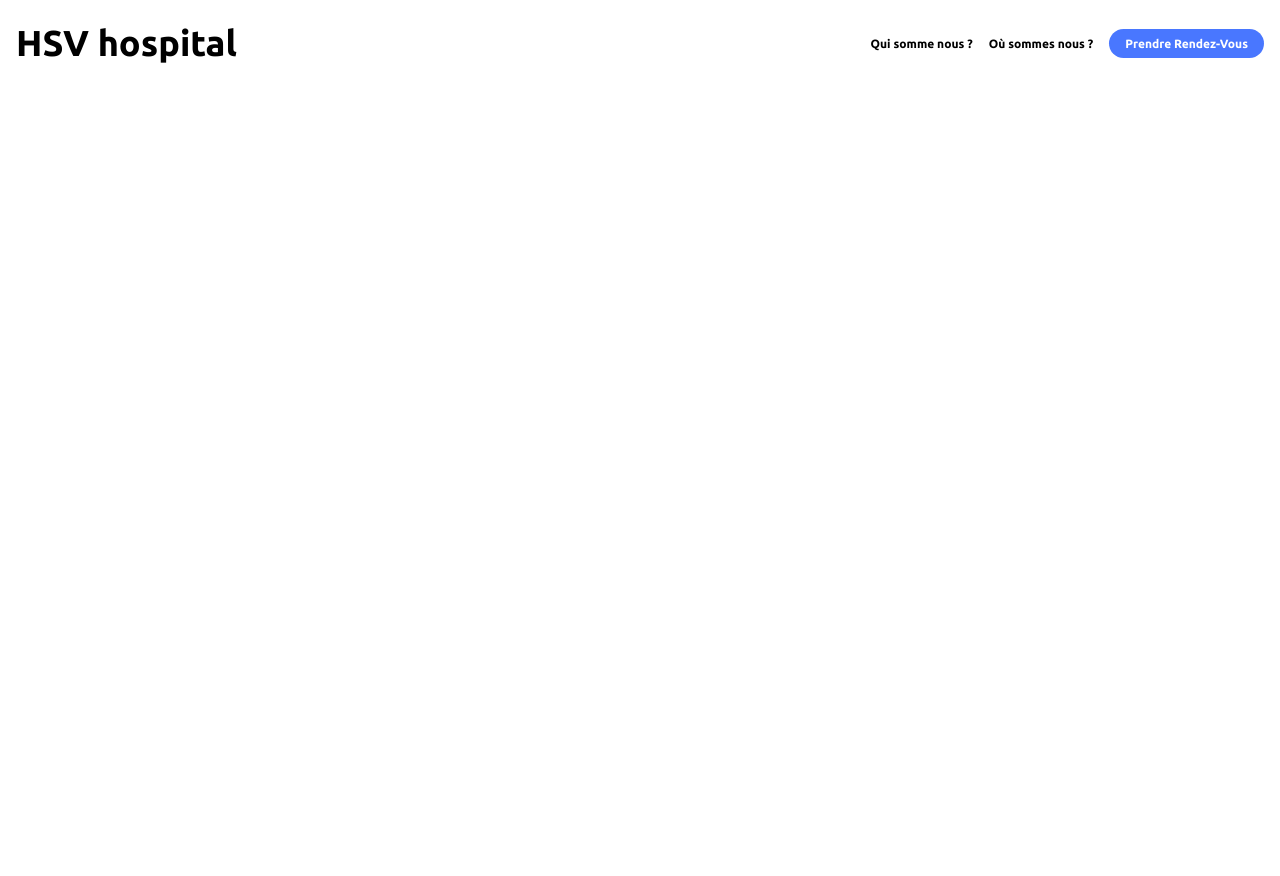
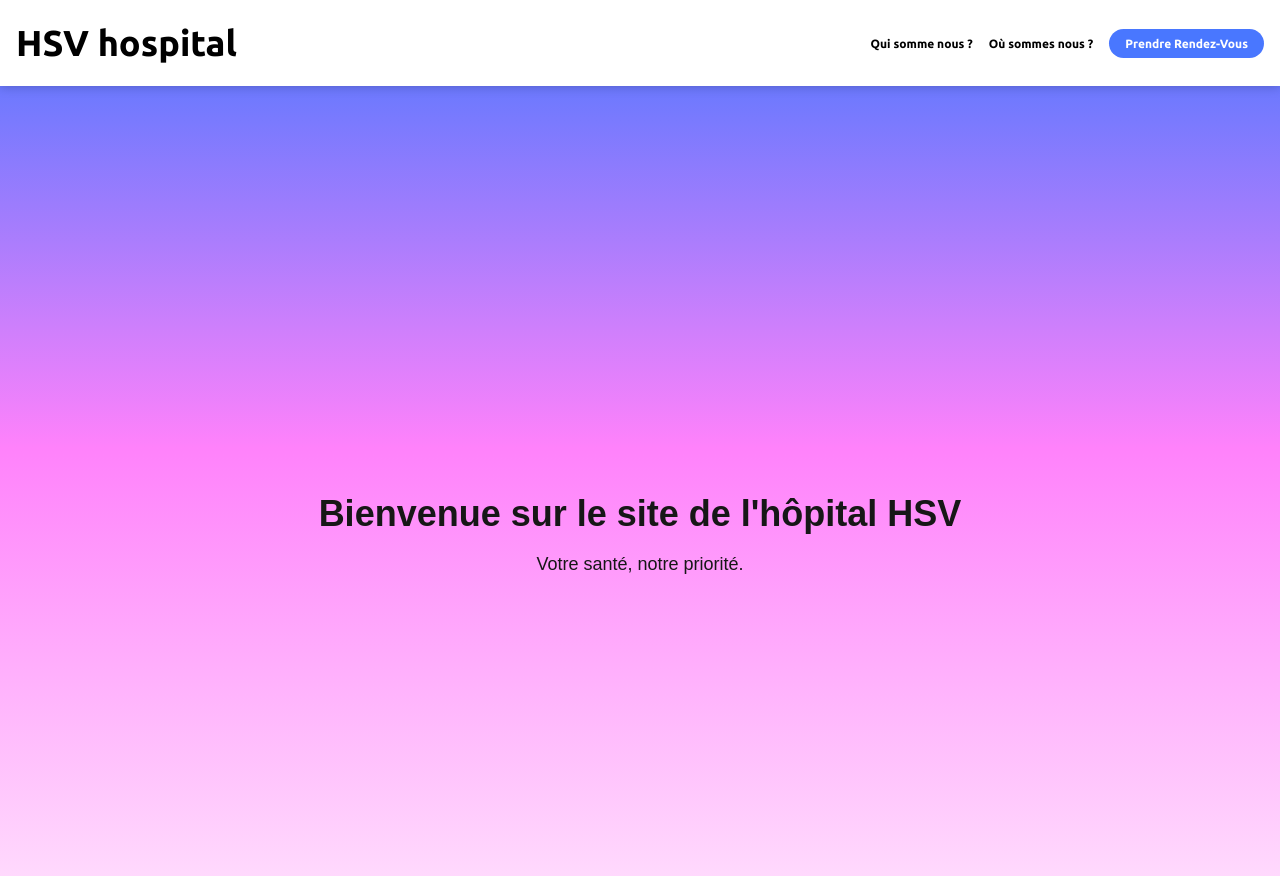
Before and after one commit to SeaFlyCode/HSV, a Next.js app in the folder hsv/: page / in a window 1280 px wide. Shown: the top 876 px of the page. Built offline with nearby package versions, Linux system fonts and the light colour scheme.

Commit message:
Ajout Font Work Sans + Fond

```diff
--- a/hsv/src/app/layout.tsx
+++ b/hsv/src/app/layout.tsx
@@ -11,8 +11,9 @@ export default function RootLayout({ children }: { children: React.ReactNode })
     <html lang="fr">
       <head>
         <link href="https://fonts.googleapis.com/css2?family=Ubuntu:wght@400;500;700&display=swap" rel="stylesheet"/>
+        <link href="https://fonts.googleapis.com/css2?family=Work+Sans:wght@400;500;700&display=swap" rel="stylesheet"/>
       </head>
-      <body>
+      <body className="bg-gradient-hsv min-h-screen pt-24" >
         <Navbar/>
         {children}
       </body>
--- a/hsv/src/app/page.tsx
+++ b/hsv/src/app/page.tsx
@@ -2,7 +2,9 @@ import Navbar from "../components/Navbar";
 
 export default function Home() {
   return (
-    <div className="min-h-screen bg-white">
-    </div>
+    <main className="flex flex-col items-center justify-center min-h-screen p-4">
+      <h1 className="text-4xl font-bold text-center mt-20">Bienvenue sur le site de l'hôpital HSV</h1>
+      <p className="mt-4 text-lg text-center">Votre santé, notre priorité.</p>
+    </main>
   );
 }
--- a/hsv/src/components/Navbar.tsx
+++ b/hsv/src/components/Navbar.tsx
@@ -2,7 +2,7 @@ import Link from "next/link";
 
 export default function Navbar(){
     return (
-        <nav className="flex items-center justify-between p-4 bg-white text-black shadow-[0_0_10.8px_0_rgba(0,0,0,0.25)]">
+        <nav className="fixed top-0 left-0 w-full z-50 flex items-center justify-between p-4 bg-white text-black shadow-[0_0_10.8px_0_rgba(0,0,0,0.25)]">
             <Link href="/" className="text-black font-bold text-4xl not-italic leading-normal font-ubuntu">HSV hospital</Link>
             <ul className="flex space-x-4">
                 <li><Link href="/"
--- a/hsv/src/styles/globals.css
+++ b/hsv/src/styles/globals.css
@@ -1,8 +1,6 @@
 @import "tailwindcss";
 
-.font-ubuntu {
-  font-family: 'Ubuntu', sans-serif;
-}
+
 
 :root {
   --background: #ffffff;
@@ -28,3 +26,13 @@ body {
   color: var(--foreground);
   font-family: Arial, Helvetica, sans-serif;
 }
+.font-ubuntu {
+  font-family: 'Ubuntu', sans-serif;
+}
+.font-work-sans {
+  font-family: 'Work Sans', sans-serif;
+}
+
+.bg-gradient-hsv {
+  background: linear-gradient(180deg, #4977FF 0%, #FF82FB 50%, #FFDDFD 100%);
+}
```
